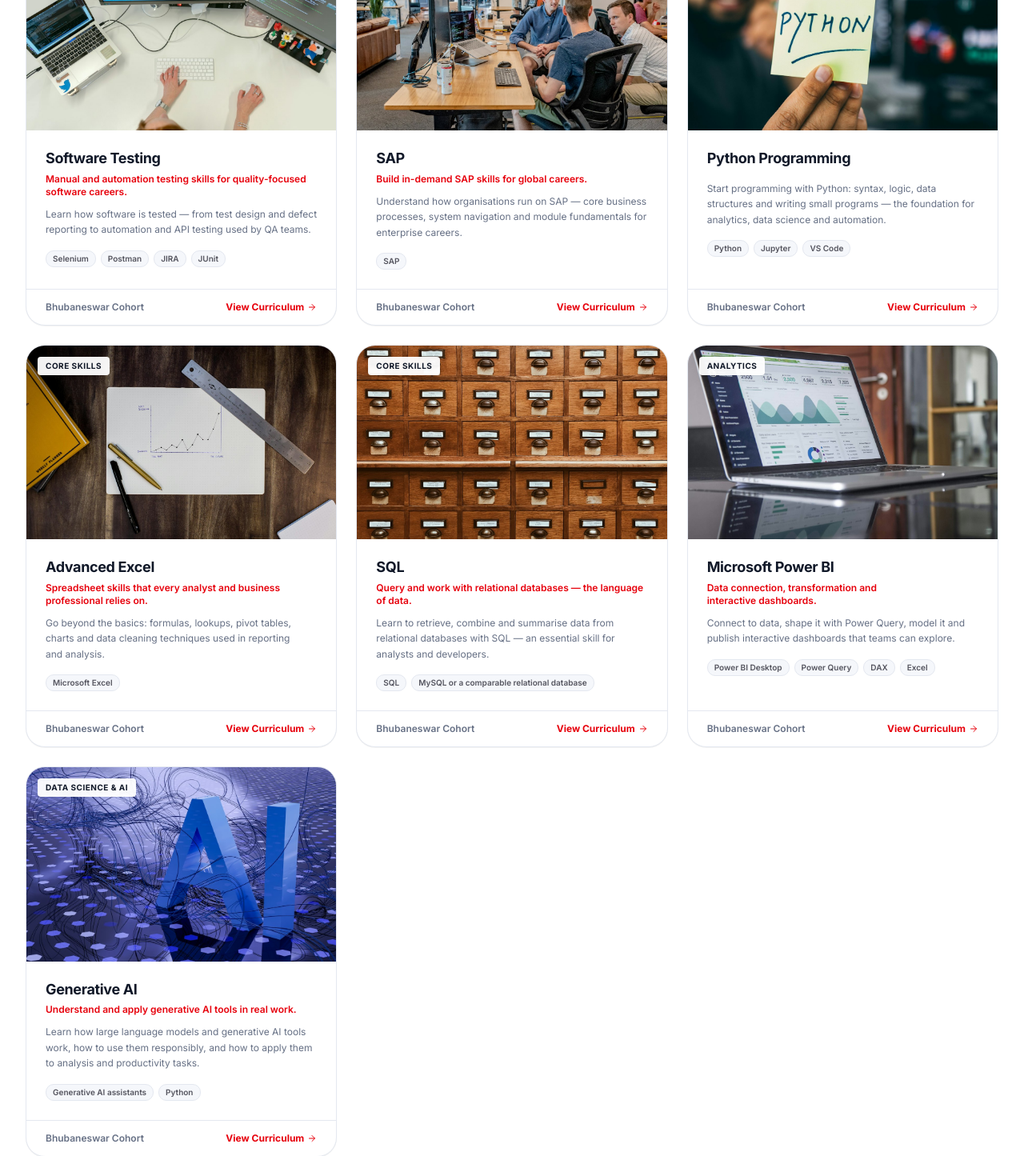
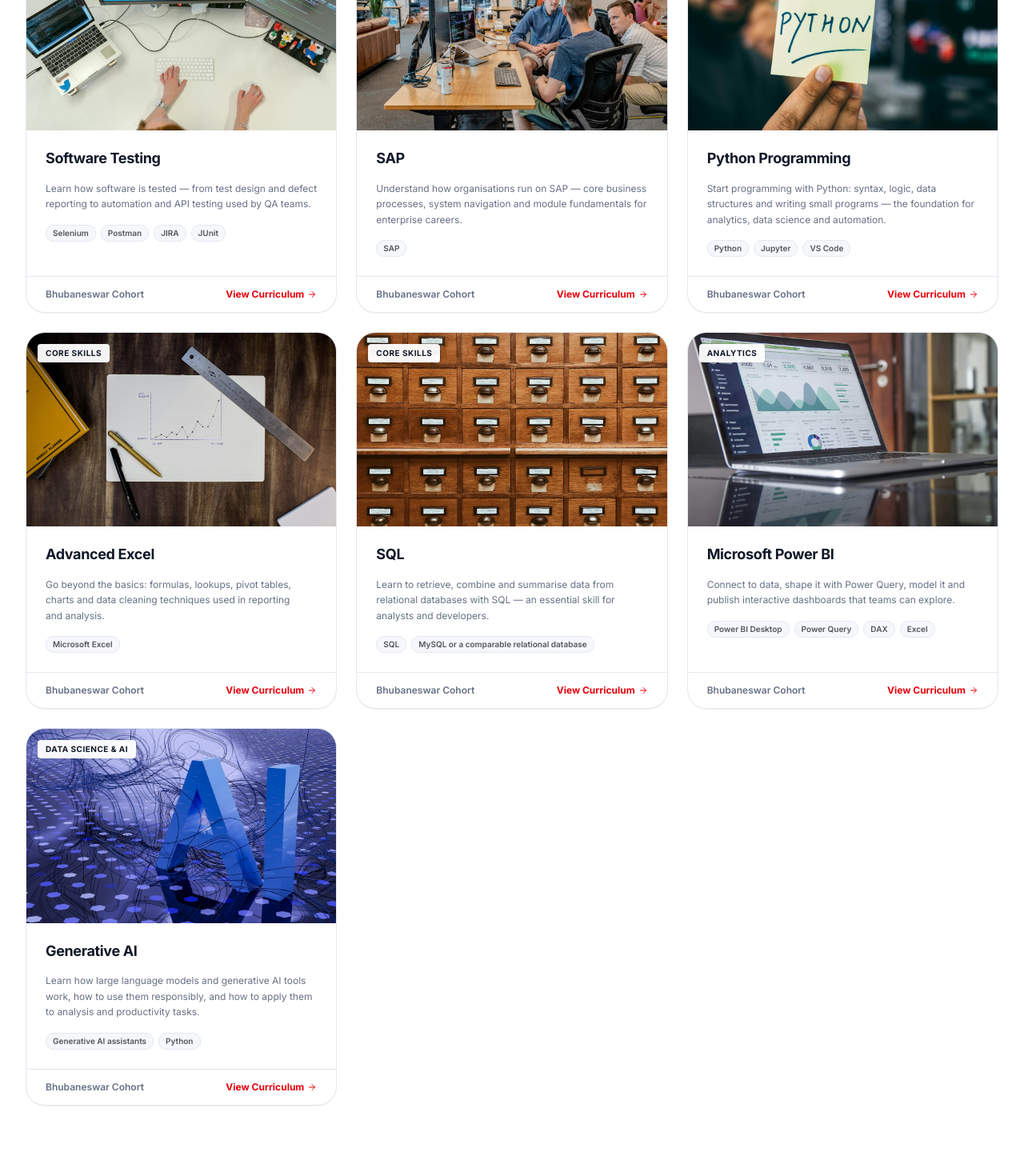
Before and after one commit to bhatt1-aditya/talentele, a Next.js app in the folder client/: page /courses in a window 1280 px wide. Shown: the part 1409-2854 px from the top of the page at 80% size. Built offline with nearby package versions, Linux system fonts and the light colour scheme; no server answers.

Commit message:
updated course code

```diff
--- a/client/src/data/courses.ts
+++ b/client/src/data/courses.ts
@@ -299,7 +299,7 @@ export const courses: Course[] = [
     title: "Software Testing",
     shortTitle: "Software Testing",
     category: "Enterprise & QA",
-    tagline: "Manual and automation testing skills for quality-focused software careers.",
+    tagline: "",
     summary:
       "Learn how software is tested — from test design and defect reporting to automation and API testing used by QA teams.",
     intro:
@@ -360,7 +360,7 @@ export const courses: Course[] = [
     title: "SAP",
     shortTitle: "SAP",
     category: "Enterprise & QA",
-    tagline: "Build in-demand SAP skills for global careers.",
+    tagline: "",
     summary:
       "Understand how organisations run on SAP — core business processes, system navigation and module fundamentals for enterprise careers.",
     intro:
@@ -485,7 +485,7 @@ export const courses: Course[] = [
     title: "Advanced Excel",
     shortTitle: "Excel",
     category: "Core Skills",
-    tagline: "Spreadsheet skills that every analyst and business professional relies on.",
+    tagline: "",
     summary:
       "Go beyond the basics: formulas, lookups, pivot tables, charts and data cleaning techniques used in reporting and analysis.",
     intro:
@@ -539,7 +539,7 @@ export const courses: Course[] = [
     title: "SQL",
     shortTitle: "SQL",
     category: "Core Skills",
-    tagline: "Query and work with relational databases — the language of data.",
+    tagline: "",
     summary:
       "Learn to retrieve, combine and summarise data from relational databases with SQL — an essential skill for analysts and developers.",
     intro:
@@ -593,7 +593,7 @@ export const courses: Course[] = [
     title: "Microsoft Power BI",
     shortTitle: "Power BI",
     category: "Analytics",
-    tagline: "Data connection, transformation and interactive dashboards.",
+    tagline: "",
     summary:
       "Connect to data, shape it with Power Query, model it and publish interactive dashboards that teams can explore.",
     intro:
@@ -647,7 +647,7 @@ export const courses: Course[] = [
     title: "Generative AI",
     shortTitle: "Generative AI",
     category: "Data Science & AI",
-    tagline: "Understand and apply generative AI tools in real work.",
+    tagline: "",
     summary:
       "Learn how large language models and generative AI tools work, how to use them responsibly, and how to apply them to analysis and productivity tasks.",
     intro:
```
